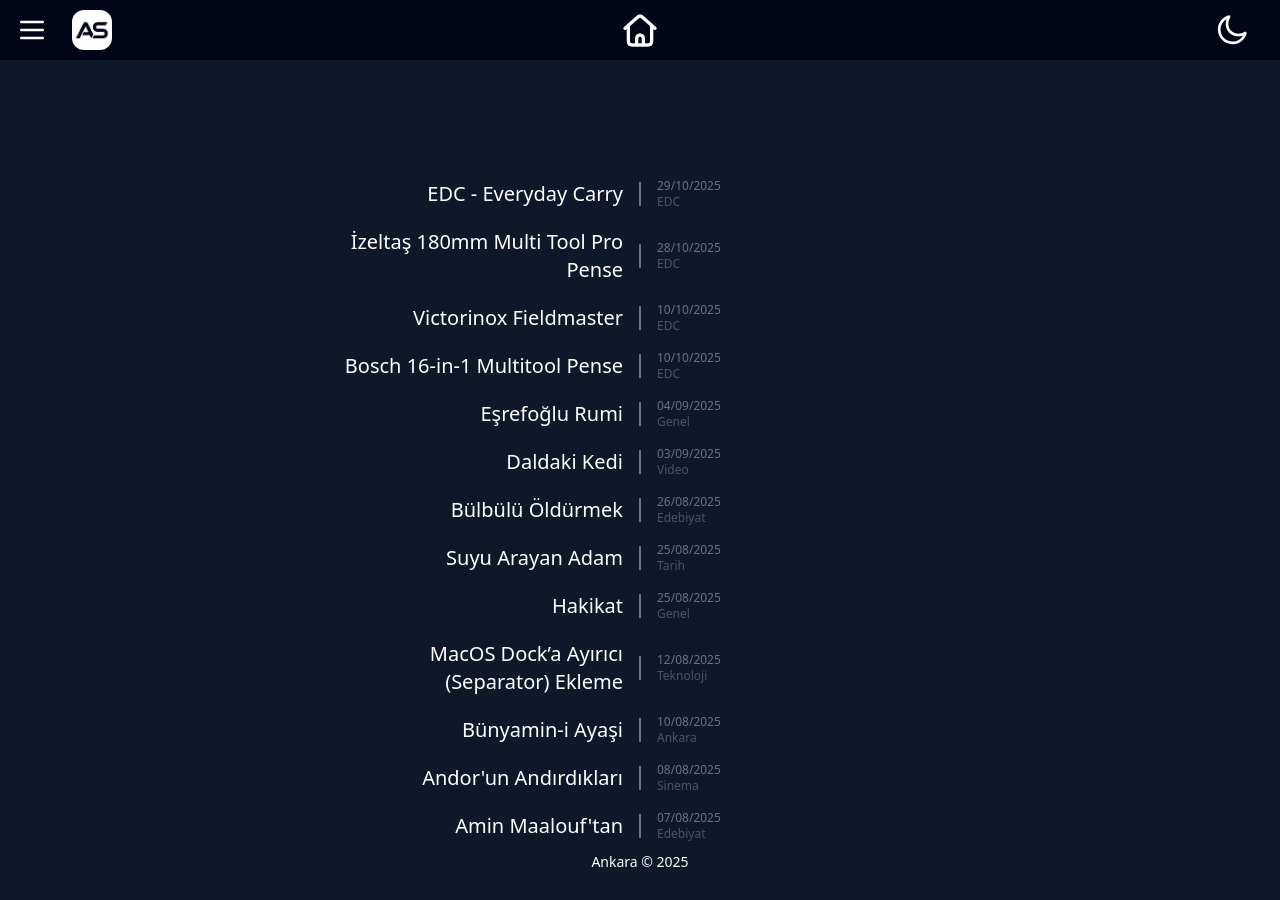
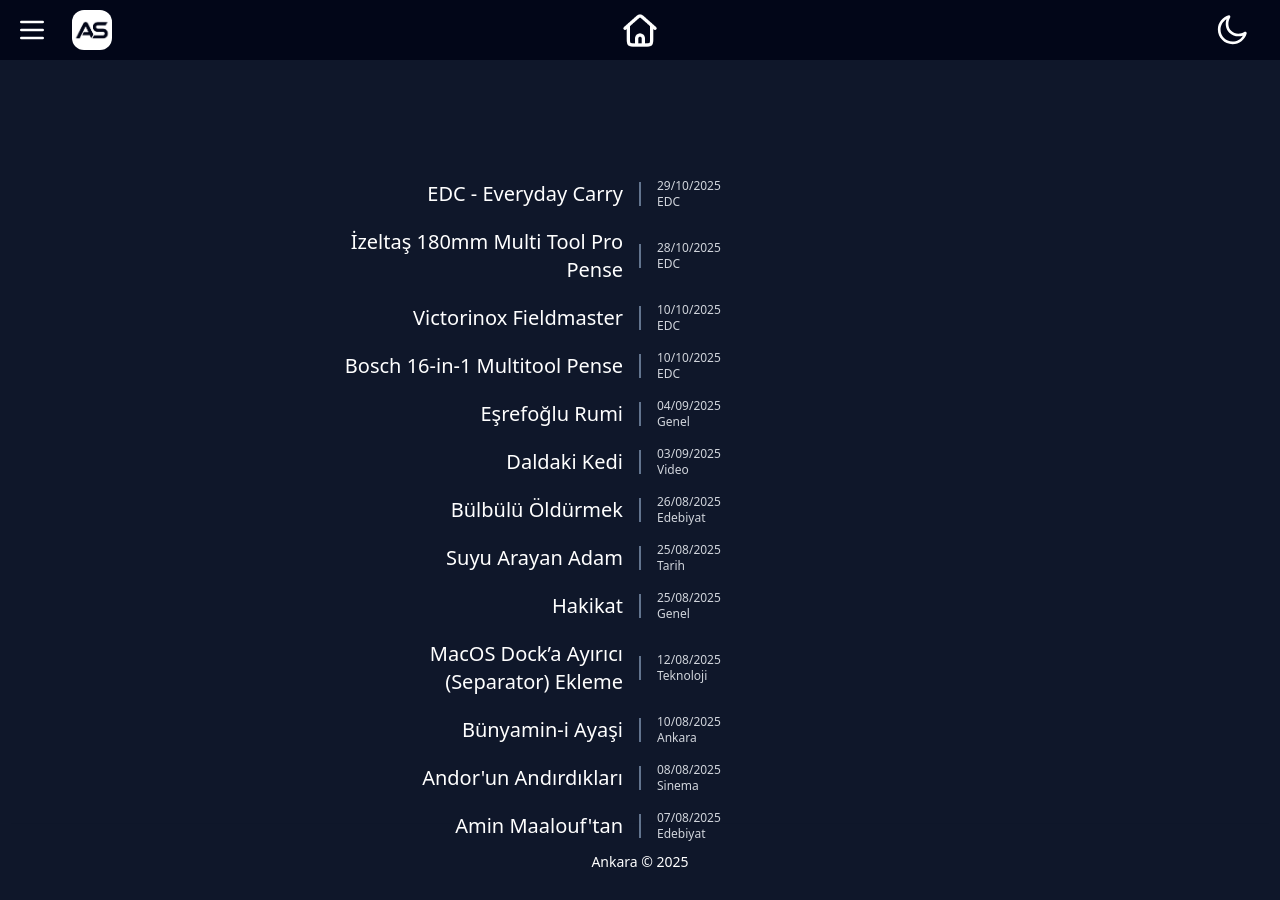
Before and after one commit to lprsylmz/alpersoylemez.tr, a Jekyll site: the page built from index.md, in a window 1280 px wide and 900 px high. Built offline with Jekyll 4.4.1, drawn with Linux system fonts in a browser that asks for light colours.

Commit message:
[fix] CSS

```diff
--- a/assets/css/main.css
+++ b/assets/css/main.css
@@ -13,6 +13,7 @@
     --color-slate-500: oklch(55.4% 0.046 257.417);
     --color-slate-800: oklch(27.9% 0.041 260.031);
     --color-slate-950: oklch(12.9% 0.042 264.695);
+    --color-gray-300: oklch(87.2% 0.01 258.338);
     --color-gray-400: oklch(70.7% 0.022 261.325);
     --color-gray-500: oklch(55.1% 0.027 264.364);
     --color-gray-600: oklch(44.6% 0.03 256.802);
@@ -622,6 +623,9 @@
   .text-black {
     color: var(--color-black);
   }
+  .text-gray-300 {
+    color: var(--color-gray-300);
+  }
   .text-gray-500 {
     color: var(--color-gray-500);
   }
--- a/index.md
+++ b/index.md
@@ -16,12 +16,12 @@
         <div class="border-l-2 border-slate-500 h-6"></div>
 
         <div class="w-1/2 pl-4 text-left text-xs flex flex-col space-y-1">
-            <p class="text-gray-500 leading-none">
+            <p class="text-gray-300 leading-none">
                 {{ post.date | date: "%d/%m/%Y" }}
             </p>
-            <p class="text-gray-500 leading-none">
+            <p class="text-gray-300 leading-none">
                 {% for cat in post.categories %}
-                    <a href="/categories/#{{ cat | slugify }}" class="text-gray-600 hover:underline">
+                    <a href="/categories/#{{ cat | slugify }}" class="text-gray-300 hover:underline">
                         {{ cat }}
                     </a>{% unless forloop.last %}, {% endunless %}
                 {% endfor %}
```
